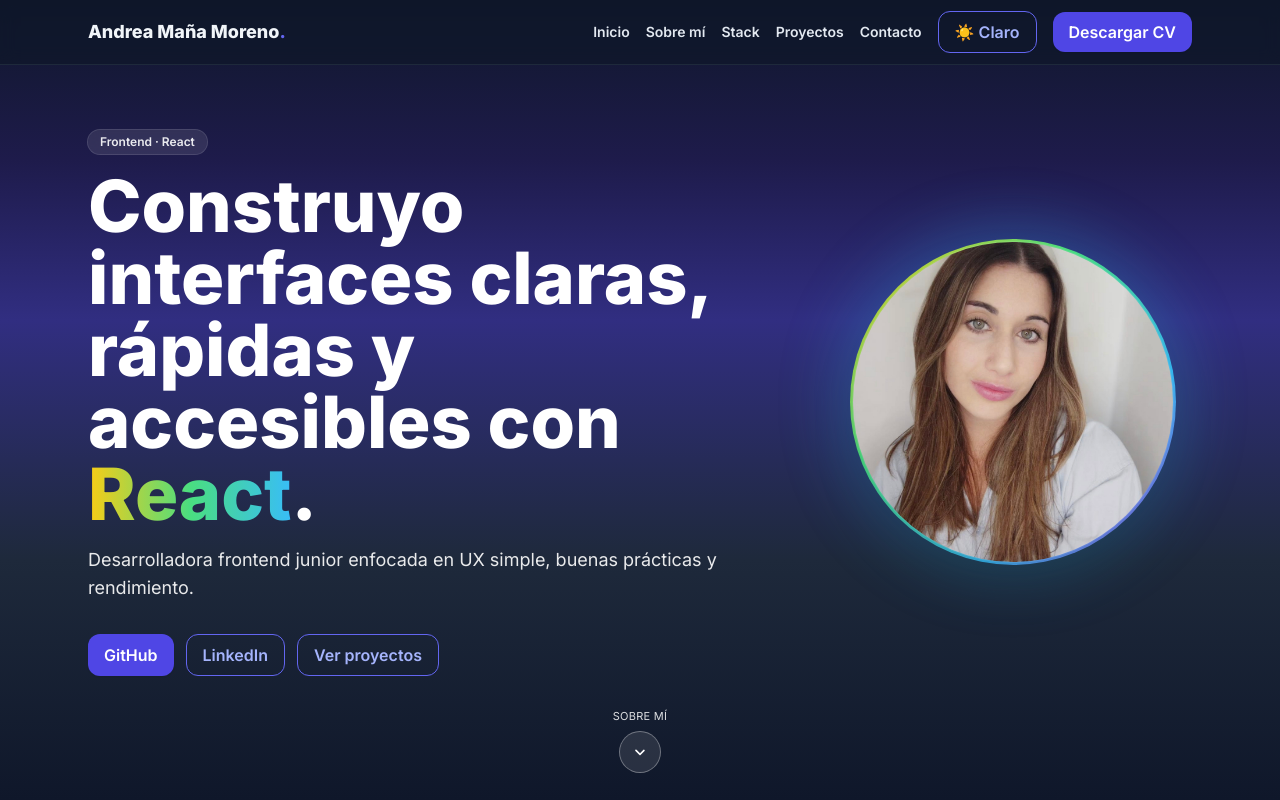
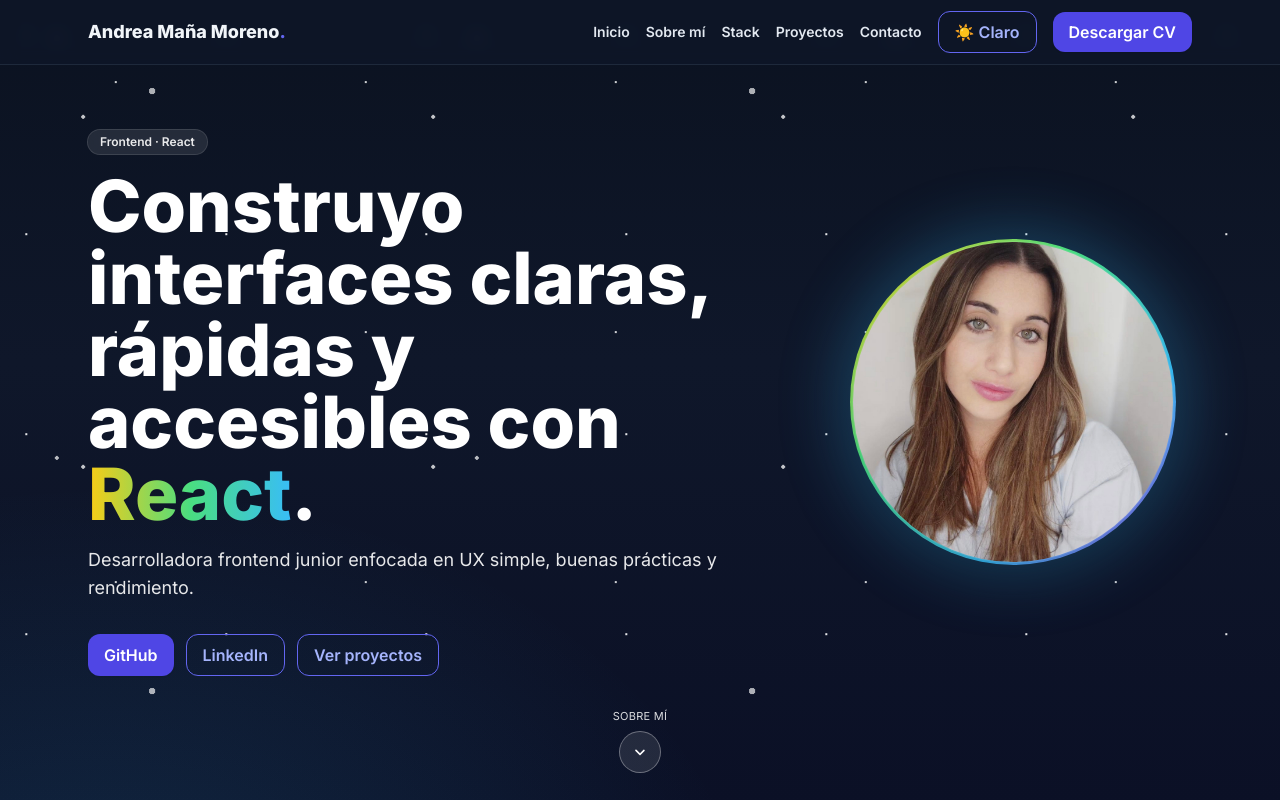
Before and after one commit to Andraxmm/Portfolio, a React (Vite) app: page / in a window 1280 px wide. Shown: the top 800 px of the page. Built offline with nearby package versions, Linux system fonts and the light colour scheme; no server answers.

Commit message:
Update index.css
style: cambios de color en bordes de a imagen de perfil de modo claro y oscuro

```diff
--- a/src/index.css
+++ b/src/index.css
@@ -8,26 +8,27 @@
 @layer base {
   :root { --radius: 16px; }
   html, body, #root { height: 100%; }
-
+/* 🎨 Fondo global (MODO CLARO) — azul suave, sin lila */
 body {
   font-family: 'Inter', ui-sans-serif, system-ui, -apple-system, Segoe UI, Roboto,
                'Helvetica Neue', Arial, 'Noto Sans', 'Apple Color Emoji','Segoe UI Emoji';
+  @apply text-slate-900 dark:text-slate-100;
 
-    /* 🎨 Fondo degradado global (modo claro) */
-    @apply text-slate-900 dark:text-slate-100;
-    background: linear-gradient(
+  /* degrade suave tipo cielo → blanco (combina con el hero) */
+  background:
+    radial-gradient(1200px 800px at 12% -10%, rgba(255,255,255,0.55) 0%, rgba(255,255,255,0) 60%),
+    linear-gradient(
       to bottom,
-      #7c3aed 0%,
-      #8b5cf6 20%,
-      #a5b4fc 40%,
-      #ffffff 60%,
-      #ede9fe 80%,
-      #ffffff 100%
+      #cfe3ff 0%,   /* azul muy claro */
+      #b7d1ff 25%,  /* azul pastel */
+      #eaf1ff 55%,  /* casi blanco azulado */
+      #ffffff 100%  /* blanco */
     );
   background-attachment: fixed;
   background-repeat: no-repeat;
   background-size: cover;
 }
+
 
   /* 🌑 Versión modo oscuro */
   .dark body {
@@ -102,12 +103,26 @@
            dark:hover:bg-slate-700;
   }
 
-  /* 🎨 Texto React degradado amarillo → verde → cian */
+  /* MODO CLARO: lila → azul (mejor legibilidad sobre fondo claro) */
 .react-gradient-text {
+  background: linear-gradient(90deg, #724edd 0%, #3775d1 60%, #53b0d8 100%);
+  -webkit-background-clip: text;
+  -webkit-text-fill-color: transparent;
+  background-clip: text;
+  color: transparent;
+   -webkit-text-fill-color: transparent; /* Safari */
+  display: inline-block;
+}
+
+/* MODO OSCURO: mantenemos amarillo → verde → cian */
+.dark .react-gradient-text {
   background: linear-gradient(90deg, #facc15, #4ade80, #38bdf8);
   -webkit-background-clip: text;
   -webkit-text-fill-color: transparent;
+  background-clip: text;
+  color: transparent;
 }
+
 
   .project-card { @apply transition-all duration-300 hover:-translate-y-1 hover:shadow-xl; }
 
@@ -140,4 +155,68 @@
       box-shadow: 0 6px 12px rgba(0,0,0,.12);
     }
   }
+
+  /* ============================
+     HERO — Cielo estrellado
+     ============================ */
+
+  /* Fondo base del hero: gradiente (claro y oscuro) */
+.hero-sky-bg {
+  background:
+    radial-gradient(900px 700px at 12% 105%, rgba(255,255,255,0.35) 0%, rgba(255,255,255,0) 60%),
+    linear-gradient(
+      180deg,
+      #7f9cf7 0%,    /* indigo azulado suave */
+      #8eaaf8 32%,
+      #aebcfb 58%,
+      #ecebff 85%,  /* lavanda claro */
+      #f6f5ff 100%  /* lavanda muy suave al final */
+    );
 }
+
+
+  .dark .hero-sky-bg {
+    /* MODO OSCURO: profundo, tipo noche */
+    background:
+      radial-gradient(1100px 800px at 8% 120%, rgba(56,189,248,0.15) 0%, rgba(0,0,0,0) 60%),
+      linear-gradient(180deg, #0b1220 0%, #0f172a 45%, #0b1026 100%);
+  }
+
+  /* Capa de estrellas: mucha densidad + parpadeo sutil */
+  .hero-sky-stars {
+    opacity: .8;
+    mix-blend-mode: screen;
+    background:
+      /* capa 1 (muchas, pequeñas) */
+      radial-gradient(1px 1px at 20px 30px, rgba(255,255,255,.95) 99%, transparent) 0 0 / 200px 200px repeat,
+      radial-gradient(1px 1px at 120px 80px, rgba(255,255,255,.85) 99%, transparent) 0 0 / 250px 250px repeat,
+      /* capa 2 (tamaño medio) */
+      radial-gradient(2px 2px at 80px 120px, rgba(255,255,255,.8) 99%, transparent) 0 0 / 350px 350px repeat,
+      radial-gradient(2px 2px at 60px 40px, rgba(255,255,255,.75) 99%, transparent) 0 0 / 420px 420px repeat,
+      /* capa 3 (alguna grande y muy dispersa) */
+      radial-gradient(3px 3px at 150px 90px, rgba(255,255,255,.7) 99%, transparent) 0 0 / 600px 600px repeat;
+    animation: hero-twinkle 4s ease-in-out infinite alternate,
+               hero-drift 60s linear infinite;
+  }
+  .dark .hero-sky-stars { opacity: .95; }
+}
+
+/* -------- Utilities & keyframes ------ */
+@layer utilities {
+  /* Tu animación de twinkle existente */
+  @keyframes twinkle {
+    0%, 100% { opacity: .35; }
+    50%      { opacity: .9;  }
+  }
+  .animate-twinkle { animation: twinkle 2.6s ease-in-out infinite; }
+
+  /* Parpadeo sutil de estrellas + deriva de capas */
+  @keyframes hero-twinkle {
+    from { filter: brightness(1);   }
+    to   { filter: brightness(1.25); }
+  }
+  @keyframes hero-drift {
+    0%   { background-position: 0 0, 0 0, 0 0, 0 0, 0 0; }
+    100% { background-position: 60px 40px, -40px 20px, 30px -30px, -30px -20px, 20px 10px; }
+  }
+}
```
Lines whose indentation alone changed are shown as unchanged.
